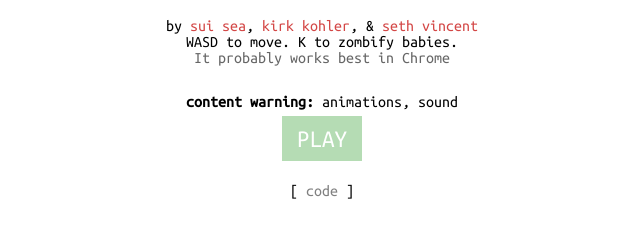
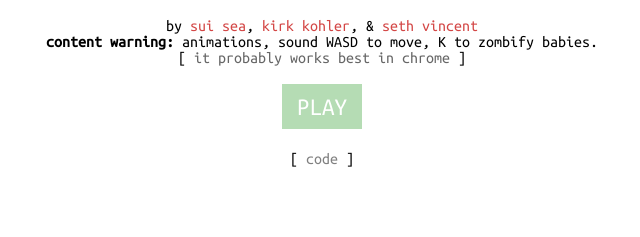
Before and after one commit to sethvincent/hogjam4, a website: page index.html in a window 1280 px wide. Shown: the part 465-702 px from the top of the page, without its empty margins (318-958 px from the left). Drawn offline with Linux system fonts and the light colour scheme.

Commit message:
Update index.html

```diff
--- a/index.html
+++ b/index.html
@@ -4,7 +4,7 @@
   <meta charset="utf-8">
   <meta http-equiv="X-UA-Compatible" content="IE=edge,chrome=1">
   <title>the baby</title>
-  <meta name="description" content="a game for hogjam 4 by sui sea, kirk kohler, and seth vincent.">
+  <meta name="description" content="the baby: a game for hogjam 4 by sui sea, kirk kohler, and seth vincent.">
   <link href="http://fonts.googleapis.com/css?family=Ubuntu+Mono" rel="stylesheet" type="text/css">
   <meta name="viewport" content="width=device-width">
   <link rel="stylesheet" href="style.css">
@@ -23,9 +23,9 @@
   <img src="images/menu-image/menu.gif">
   <h1>the <span class="red">baby</span></h1>
   <p style="margin-bottom:28px;">by <a href="http://suisea.com" target="_blank">sui sea</a>, <a href="http://kirkkohler.com" target="_blank">kirk kohler</a>, & <a href="http://sethvincent.com" target="_blank">seth vincent</a><br />
-  WASD to move. K to zombify babies. <br>
-  <span class="grey">It probably works best in Chrome</span></p>
-  <p><b>content warning:</b> animations, sound</p>
+  <b>content warning:</b> animations, sound
+  WASD to move, K to zombify babies. <br>
+  [ <span class="grey">it probably works best in chrome</span> ]</p>
   <p><a href="#" id="play" style="display:none;">PLAY</a><br /><br /><br />
   [ <a href="https://github.com/sethvincent/hogjam4" style="color:grey;">code</a> ]</p>
 </div>
```
